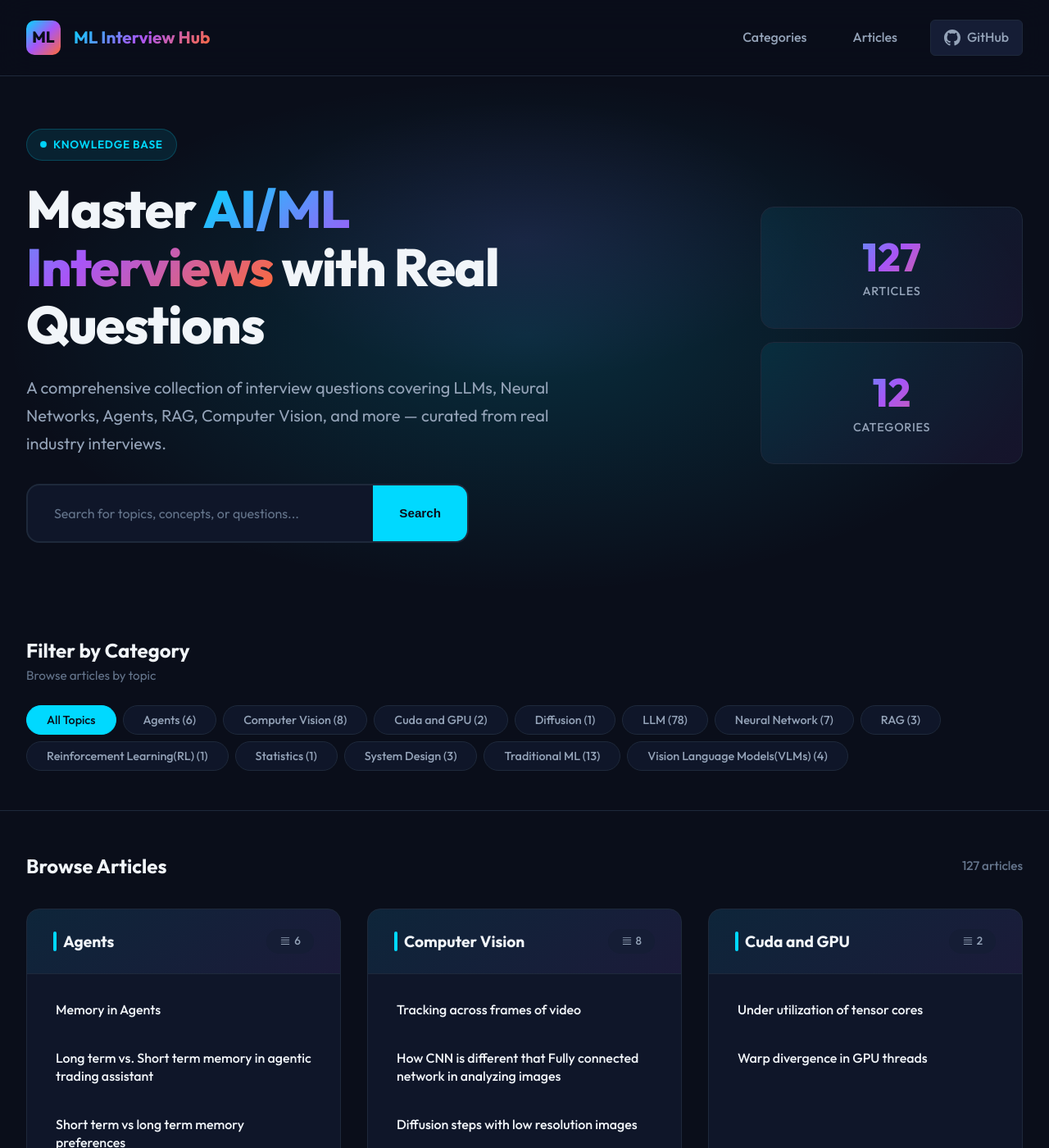
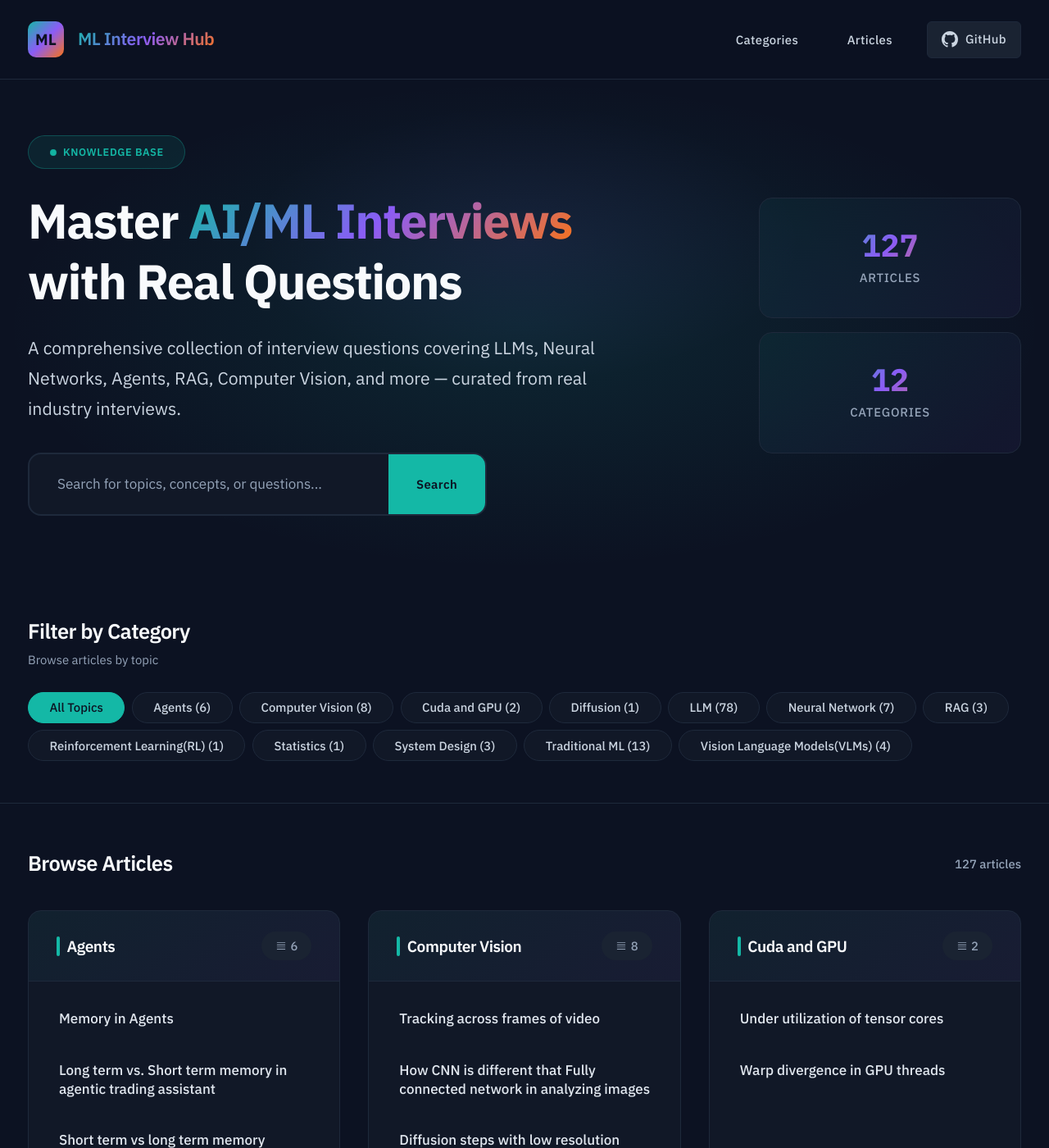
Before and after one commit to ayush1298/ML-Interview-Based-Blogs, a Jekyll site: the page built from index.md, in a window 1280 px wide and 1400 px high. Shown: the whole window at 82% size. Built offline with Jekyll 4.4.1, drawn with Linux system fonts in a browser that asks for light colours.

Commit message:
update fonts

```diff
--- a/assets/css/style.css
+++ b/assets/css/style.css
@@ -1,43 +1,46 @@
 /* ========================================
-   ML Interview Blogs - Brutalist Tech Theme
+   ML Interview Blogs - Modern Reading Theme
    ======================================== */
 
-@import url('https://fonts.googleapis.com/css2?family=JetBrains+Mono:wght@400;500;600;700&family=Outfit:wght@300;400;500;600;700;800&display=swap');
+/* Premium font stack: IBM Plex for readability, Fira Code for code */
+@import url('https://fonts.googleapis.com/css2?family=IBM+Plex+Sans:ital,wght@0,300;0,400;0,500;0,600;0,700&family=IBM+Plex+Serif:ital,wght@0,400;0,500;0,600;1,400&family=Fira+Code:wght@400;500;600&display=swap');
 
 :root {
-  /* Core palette - Midnight blue with electric accents */
-  --bg-primary: #0a0e1a;
-  --bg-secondary: #0f1629;
-  --bg-tertiary: #151d35;
-  --bg-elevated: #1a2342;
+  /* Core palette - Deep navy with warm accents */
+  --bg-primary: #0c1222;
+  --bg-secondary: #111827;
+  --bg-tertiary: #1a2332;
+  --bg-elevated: #1f2937;
 
-  /* Accent colors - Electric cyan and warm amber */
-  --accent-primary: #00d9ff;
-  --accent-secondary: #ff6b35;
-  --accent-tertiary: #a855f7;
-  --accent-success: #10b981;
-  --accent-warning: #fbbf24;
+  /* Accent colors - Teal and coral */
+  --accent-primary: #14b8a6;
+  --accent-secondary: #f97316;
+  --accent-tertiary: #8b5cf6;
+  --accent-success: #22c55e;
+  --accent-warning: #eab308;
 
-  /* Text colors */
-  --text-primary: #f1f5f9;
-  --text-secondary: #94a3b8;
-  --text-muted: #64748b;
-  --text-inverse: #0a0e1a;
+  /* Text colors - Optimized for reading */
+  --text-primary: #f8fafc;
+  --text-secondary: #cbd5e1;
+  --text-body: #e2e8f0;
+  --text-muted: #94a3b8;
+  --text-inverse: #0c1222;
 
   /* Border and divider */
   --border-primary: #1e293b;
-  --border-accent: #00d9ff33;
+  --border-subtle: #334155;
+  --border-accent: rgba(20, 184, 166, 0.3);
 
   /* Gradients */
-  --gradient-hero: linear-gradient(135deg, #00d9ff 0%, #a855f7 50%, #ff6b35 100%);
-  --gradient-card: linear-gradient(145deg, rgba(0,217,255,0.08) 0%, rgba(168,85,247,0.08) 100%);
-  --gradient-glow: radial-gradient(ellipse at center, rgba(0,217,255,0.15) 0%, transparent 70%);
+  --gradient-hero: linear-gradient(135deg, #14b8a6 0%, #8b5cf6 50%, #f97316 100%);
+  --gradient-card: linear-gradient(145deg, rgba(20,184,166,0.06) 0%, rgba(139,92,246,0.06) 100%);
+  --gradient-glow: radial-gradient(ellipse at center, rgba(20,184,166,0.12) 0%, transparent 70%);
 
   /* Shadows */
-  --shadow-sm: 0 2px 8px rgba(0,0,0,0.3);
-  --shadow-md: 0 4px 20px rgba(0,0,0,0.4);
-  --shadow-lg: 0 8px 40px rgba(0,0,0,0.5);
-  --shadow-glow: 0 0 30px rgba(0,217,255,0.2);
+  --shadow-sm: 0 2px 8px rgba(0,0,0,0.25);
+  --shadow-md: 0 4px 16px rgba(0,0,0,0.35);
+  --shadow-lg: 0 8px 32px rgba(0,0,0,0.45);
+  --shadow-glow: 0 0 40px rgba(20,184,166,0.15);
 
   /* Spacing */
   --space-xs: 0.25rem;
@@ -55,9 +58,34 @@
   --radius-xl: 24px;
   --radius-full: 9999px;
 
-  /* Typography */
-  --font-sans: 'Outfit', system-ui, -apple-system, sans-serif;
-  --font-mono: 'JetBrains Mono', 'Fira Code', monospace;
+  /* Typography - Premium readable fonts */
+  --font-sans: 'IBM Plex Sans', -apple-system, BlinkMacSystemFont, 'Segoe UI', sans-serif;
+  --font-serif: 'IBM Plex Serif', Georgia, 'Times New Roman', serif;
+  --font-mono: 'Fira Code', 'SF Mono', 'Monaco', 'Consolas', monospace;
+
+  /* Font sizes - Fluid typography scale */
+  --text-xs: 0.75rem;
+  --text-sm: 0.875rem;
+  --text-base: 1rem;
+  --text-lg: 1.125rem;
+  --text-xl: 1.25rem;
+  --text-2xl: 1.5rem;
+  --text-3xl: 1.875rem;
+  --text-4xl: 2.25rem;
+  --text-5xl: 3rem;
+
+  /* Line heights for optimal readability */
+  --leading-tight: 1.25;
+  --leading-snug: 1.4;
+  --leading-normal: 1.6;
+  --leading-relaxed: 1.75;
+  --leading-loose: 2;
+
+  /* Letter spacing */
+  --tracking-tight: -0.025em;
+  --tracking-normal: 0;
+  --tracking-wide: 0.025em;
+  --tracking-wider: 0.05em;
 
   /* Animation */
   --transition-fast: 150ms ease;
@@ -76,14 +104,24 @@ html {
   scroll-behavior: smooth;
   -webkit-font-smoothing: antialiased;
   -moz-osx-font-smoothing: grayscale;
+  text-rendering: optimizeLegibility;
+  font-size: 16px;
+}
+
+@media (min-width: 1200px) {
+  html {
+    font-size: 17px;
+  }
 }
 
 body {
   font-family: var(--font-sans);
+  font-weight: 400;
   background: var(--bg-primary);
-  color: var(--text-primary);
-  line-height: 1.6;
+  color: var(--text-body);
+  line-height: var(--leading-relaxed);
   min-height: 100vh;
+  letter-spacing: var(--tracking-normal);
 }
 
 /* Layout Container */
@@ -100,7 +138,7 @@ body {
   position: sticky;
   top: 0;
   z-index: 100;
-  background: rgba(10, 14, 26, 0.85);
+  background: rgba(12, 18, 34, 0.9);
   backdrop-filter: blur(20px);
   border-bottom: 1px solid var(--border-primary);
 }
@@ -120,25 +158,27 @@ body {
 }
 
 .nav-logo__icon {
-  width: 42px;
-  height: 42px;
+  width: 44px;
+  height: 44px;
   background: var(--gradient-hero);
   border-radius: var(--radius-md);
   display: flex;
   align-items: center;
   justify-content: center;
-  font-weight: 800;
-  font-size: 1.2rem;
+  font-weight: 700;
+  font-size: var(--text-lg);
   color: var(--text-inverse);
+  font-family: var(--font-sans);
 }
 
 .nav-logo__text {
-  font-weight: 700;
-  font-size: 1.3rem;
+  font-weight: 600;
+  font-size: var(--text-xl);
   background: var(--gradient-hero);
   -webkit-background-clip: text;
   -webkit-text-fill-color: transparent;
   background-clip: text;
+  letter-spacing: var(--tracking-tight);
 }
 
 .nav-links {
@@ -151,10 +191,12 @@ body {
 .nav-links a {
   color: var(--text-secondary);
   font-weight: 500;
+  font-size: var(--text-sm);
   text-decoration: none;
   padding: var(--space-sm) var(--space-md);
   border-radius: var(--radius-sm);
   transition: all var(--transition-fast);
+  letter-spacing: var(--tracking-wide);
 }
 
 .nav-links a:hover {
@@ -200,7 +242,7 @@ body {
   transform: translateX(-50%);
   width: 800px;
   height: 400px;
-  background: radial-gradient(ellipse, rgba(168,85,247,0.1) 0%, transparent 60%);
+  background: radial-gradient(ellipse, rgba(139,92,246,0.08) 0%, transparent 60%);
   pointer-events: none;
 }
 
@@ -214,22 +256,22 @@ body {
 }
 
 .hero__content {
-  max-width: 700px;
+  max-width: 720px;
 }
 
 .hero__eyebrow {
   display: inline-flex;
   align-items: center;
   gap: var(--space-sm);
-  padding: var(--space-sm) var(--space-md);
-  background: rgba(0, 217, 255, 0.1);
+  padding: var(--space-sm) var(--space-lg);
+  background: rgba(20, 184, 166, 0.1);
   border: 1px solid var(--border-accent);
   border-radius: var(--radius-full);
-  font-size: 0.85rem;
+  font-size: var(--text-xs);
   font-weight: 600;
   color: var(--accent-primary);
   text-transform: uppercase;
-  letter-spacing: 0.05em;
+  letter-spacing: var(--tracking-wider);
   margin-bottom: var(--space-lg);
 }
 
@@ -248,11 +290,12 @@ body {
 }
 
 .hero__title {
-  font-size: clamp(2.5rem, 5vw, 4rem);
-  font-weight: 800;
-  line-height: 1.1;
+  font-size: clamp(2.5rem, 5vw, 3.5rem);
+  font-weight: 700;
+  line-height: var(--leading-tight);
   margin-bottom: var(--space-lg);
-  letter-spacing: -0.02em;
+  letter-spacing: var(--tracking-tight);
+  color: var(--text-primary);
 }
 
 .hero__title span {
@@ -263,16 +306,17 @@ body {
 }
 
 .hero__subtitle {
-  font-size: 1.25rem;
+  font-size: var(--text-xl);
   color: var(--text-secondary);
-  line-height: 1.7;
+  line-height: var(--leading-relaxed);
   margin-bottom: var(--space-xl);
+  font-weight: 400;
 }
 
 /* Search Bar */
 .search-wrapper {
   position: relative;
-  max-width: 540px;
+  max-width: 560px;
 }
 
 .search-bar {
@@ -295,8 +339,9 @@ body {
   background: transparent;
   border: none;
   color: var(--text-primary);
-  font-size: 1rem;
-  font-family: inherit;
+  font-size: var(--text-base);
+  font-family: var(--font-sans);
+  font-weight: 400;
 }
 
 .search-bar input::placeholder {
@@ -312,14 +357,16 @@ body {
   background: var(--accent-primary);
   border: none;
   color: var(--text-inverse);
-  font-weight: 700;
-  font-size: 0.95rem;
+  font-weight: 600;
+  font-size: var(--text-sm);
+  font-family: var(--font-sans);
   cursor: pointer;
   transition: all var(--transition-fast);
+  letter-spacing: var(--tracking-wide);
 }
 
 .search-bar button:hover {
-  background: #00c4e6;
+  background: #0d9488;
 }
 
 /* Stats Cards */
@@ -345,21 +392,22 @@ body {
 
 .stat-card__value {
   display: block;
-  font-size: 3rem;
-  font-weight: 800;
+  font-size: var(--text-4xl);
+  font-weight: 700;
   background: var(--gradient-hero);
   -webkit-background-clip: text;
   -webkit-text-fill-color: transparent;
   background-clip: text;
-  line-height: 1.2;
+  line-height: var(--leading-tight);
+  font-family: var(--font-sans);
 }
 
 .stat-card__label {
-  font-size: 0.9rem;
-  color: var(--text-secondary);
+  font-size: var(--text-sm);
+  color: var(--text-muted);
   font-weight: 500;
   text-transform: uppercase;
-  letter-spacing: 0.05em;
+  letter-spacing: var(--tracking-wider);
   margin-top: var(--space-xs);
 }
 
@@ -379,13 +427,15 @@ body {
 }
 
 .section-header h2 {
-  font-size: 1.5rem;
-  font-weight: 700;
+  font-size: var(--text-2xl);
+  font-weight: 600;
+  color: var(--text-primary);
+  letter-spacing: var(--tracking-tight);
 }
 
 .section-header p {
   color: var(--text-muted);
-  font-size: 0.95rem;
+  font-size: var(--text-sm);
 }
 
 .filter-chips {
@@ -401,15 +451,15 @@ body {
   border-radius: var(--radius-full);
   color: var(--text-secondary);
   font-weight: 500;
-  font-size: 0.9rem;
+  font-size: var(--text-sm);
   cursor: pointer;
   transition: all var(--transition-fast);
-  font-family: inherit;
+  font-family: var(--font-sans);
 }
 
 .chip:hover {
   background: var(--bg-tertiary);
-  border-color: var(--text-muted);
+  border-color: var(--border-subtle);
   color: var(--text-primary);
 }
 
@@ -434,13 +484,15 @@ body {
 }
 
 .articles-header h2 {
-  font-size: 1.5rem;
-  font-weight: 700;
+  font-size: var(--text-2xl);
+  font-weight: 600;
+  color: var(--text-primary);
+  letter-spacing: var(--tracking-tight);
 }
 
 #resultCount {
   color: var(--text-muted);
-  font-size: 0.95rem;
+  font-size: var(--text-sm);
   font-weight: 500;
 }
 
@@ -461,7 +513,7 @@ body {
 
 .category-block:hover {
   border-color: var(--accent-primary);
-  box-shadow: 0 0 40px rgba(0, 217, 255, 0.1);
+  box-shadow: 0 0 40px rgba(20, 184, 166, 0.08);
   transform: translateY(-4px);
 }
 
@@ -475,11 +527,13 @@ body {
 }
 
 .category-block__header h3 {
-  font-size: 1.2rem;
-  font-weight: 700;
+  font-size: var(--text-lg);
+  font-weight: 600;
   display: flex;
   align-items: center;
   gap: var(--space-sm);
+  color: var(--text-primary);
+  letter-spacing: var(--tracking-tight);
 }
 
 .category-block__header h3::before {
@@ -497,8 +551,8 @@ body {
   padding: var(--space-xs) var(--space-md);
   background: var(--bg-tertiary);
   border-radius: var(--radius-full);
-  font-size: 0.85rem;
-  color: var(--text-secondary);
+  font-size: var(--text-sm);
+  color: var(--text-muted);
   font-weight: 500;
 }
 
@@ -520,12 +574,13 @@ body {
 
 .article-item a {
   display: block;
-  color: var(--text-primary);
+  color: var(--text-body);
   font-weight: 500;
+  font-size: var(--text-base);
   text-decoration: none;
   margin-bottom: var(--space-xs);
   transition: color var(--transition-fast);
-  line-height: 1.4;
+  line-height: var(--leading-snug);
 }
 
 .article-item:hover a {
@@ -536,7 +591,7 @@ body {
   display: flex;
   flex-wrap: wrap;
   gap: var(--space-sm);
-  font-size: 0.8rem;
+  font-size: var(--text-xs);
   color: var(--text-muted);
 }
 
@@ -545,7 +600,7 @@ body {
   background: var(--bg-elevated);
   border-radius: var(--radius-sm);
   font-family: var(--font-mono);
-  font-size: 0.75rem;
+  font-size: var(--text-xs);
   color: var(--accent-tertiary);
 }
 
@@ -559,7 +614,7 @@ body {
   color: var(--accent-primary);
   font-weight: 600;
   text-decoration: none;
-  font-size: 0.9rem;
+  font-size: var(--text-sm);
 }
 
 .show-more-link a:hover {
@@ -572,6 +627,7 @@ body {
   text-align: center;
   padding: var(--space-3xl);
   color: var(--text-muted);
+  font-size: var(--text-base);
 }
 
 .loading::after {
@@ -601,13 +657,15 @@ body {
 }
 
 .empty-state h3 {
-  font-size: 1.5rem;
+  font-size: var(--text-xl);
+  font-weight: 600;
   margin-bottom: var(--space-sm);
   color: var(--text-primary);
 }
 
 .empty-state p {
   color: var(--text-muted);
+  font-size: var(--text-base);
 }
 
 /* ========================================
@@ -628,8 +686,8 @@ body {
 }
 
 .footer__logo {
-  font-weight: 700;
-  font-size: 1.1rem;
+  font-weight: 600;
+  font-size: var(--text-lg);
   background: var(--gradient-hero);
   -webkit-background-clip: text;
   -webkit-text-fill-color: transparent;
@@ -644,7 +702,7 @@ body {
 .footer__links a {
   color: var(--text-muted);
   text-decoration: none;
-  font-size: 0.9rem;
+  font-size: var(--text-sm);
   transition: color var(--transition-fast);
 }
 
@@ -654,14 +712,14 @@ body {
 
 .footer__copyright {
   color: var(--text-muted);
-  font-size: 0.85rem;
+  font-size: var(--text-sm);
 }
 
 /* ========================================
    Article View Page
    ======================================== */
 .article-view {
-  max-width: 900px;
+  max-width: 800px;
   margin: 0 auto;
   padding: var(--space-2xl) var(--space-xl);
 }
@@ -677,7 +735,7 @@ body {
   align-items: center;
   gap: var(--space-sm);
   margin-bottom: var(--space-lg);
-  font-size: 0.9rem;
+  font-size: var(--text-sm);
 }
 
 .breadcrumb a {
@@ -695,10 +753,12 @@ body {
 }
 
 .article-header h1 {
-  font-size: clamp(1.8rem, 4vw, 2.5rem);
-  font-weight: 800;
-  line-height: 1.2;
+  font-size: clamp(1.75rem, 4vw, 2.25rem);
+  font-weight: 700;
+  line-height: var(--leading-snug);
   margin-bottom: var(--space-md);
+  color: var(--text-primary);
+  letter-spacing: var(--tracking-tight);
 }
 
 .article-meta {
@@ -706,7 +766,7 @@ body {
   flex-wrap: wrap;
   gap: var(--space-md);
   color: var(--text-muted);
-  font-size: 0.9rem;
+  font-size: var(--text-sm);
 }
 
 .article-meta__item {
@@ -721,16 +781,19 @@ body {
   border: 1px solid var(--border-primary);
   border-radius: var(--radius-full);
   font-weight: 500;
-  font-size: 0.85rem;
+  font-size: var(--text-sm);
 }
 
-/* Article Content - Markdown Styling */
+/* ========================================
+   Article Content - Optimized for Reading
+   ======================================== */
 .article-content {
-  font-size: 1.1rem;
-  line-height: 1.8;
-  color: var(--text-secondary);
+  font-size: var(--text-lg);
+  line-height: var(--leading-loose);
+  color: var(--text-body);
 }
 
+/* Headings with clear hierarchy */
 .article-content h1,
 .article-content h2,
 .article-content h3,
@@ -738,40 +801,63 @@ body {
 .article-content h5,
 .article-content h6 {
   color: var(--text-primary);
-  font-weight: 700;
-  line-height: 1.3;
+  font-weight: 600;
+  line-height: var(--leading-snug);
   margin: var(--space-2xl) 0 var(--space-md);
+  letter-spacing: var(--tracking-tight);
 }
 
-.article-content h1 { font-size: 2rem; }
-.article-content h2 { font-size: 1.6rem; border-bottom: 1px solid var(--border-primary); padding-bottom: var(--space-sm); }
-.article-content h3 { font-size: 1.3rem; }
-.article-content h4 { font-size: 1.15rem; }
+.article-content h1 {
+  font-size: var(--text-3xl);
+  font-weight: 700;
+}
 
+.article-content h2 {
+  font-size: var(--text-2xl);
+  border-bottom: 1px solid var(--border-primary);
+  padding-bottom: var(--space-sm);
+}
+
+.article-content h3 {
+  font-size: var(--text-xl);
+}
+
+.article-content h4 {
+  font-size: var(--text-lg);
+}
+
+/* Paragraphs with comfortable spacing */
 .article-content p {
   margin-bottom: var(--space-lg);
+  font-weight: 400;
 }
 
+/* Links */
 .article-content a {
   color: var(--accent-primary);
   text-decoration: underline;
+  text-decoration-thickness: 1px;
   text-underline-offset: 3px;
+  transition: all var(--transition-fast);
 }
 
 .article-content a:hover {
-  color: #00c4e6;
+  color: #0d9488;
+  text-decoration-thickness: 2px;
 }
 
+/* Emphasis */
 .article-content strong {
   color: var(--text-primary);
   font-weight: 600;
 }
 
 .article-content em {
+  font-style: italic;
   color: var(--text-secondary);
 }
 
-/* Lists */
+/* Lists with proper spacing */
 .article-content ul,
 .article-content ol {
   margin-bottom: var(--space-lg);
@@ -780,48 +866,60 @@ body {
 
 .article-content li {
   margin-bottom: var(--space-sm);
+  line-height: var(--leading-relaxed);
 }
 
 .article-content li::marker {
   color: var(--accent-primary);
 }
 
-/* Code Blocks */
+/* Nested lists */
+.article-content li > ul,
+.article-content li > ol {
+  margin-top: var(--space-sm);
+  margin-bottom: 0;
+}
+
+/* Code - Inline */
 .article-content code {
   font-family: var(--font-mono);
   font-size: 0.9em;
   background: var(--bg-tertiary);
-  padding: 2px 6px;
+  padding: 3px 8px;
   border-radius: var(--radius-sm);
   color: var(--accent-secondary);
+  font-weight: 500;
 }
 
+/* Code - Blocks */
 .article-content pre {
   background: var(--bg-secondary);
   border: 1px solid var(--border-primary);
   border-radius: var(--radius-md);
   padding: var(--space-lg);
   overflow-x: auto;
-  margin: var(--space-lg) 0;
+  margin: var(--space-xl) 0;
 }
 
 .article-content pre code {
   background: none;
   padding: 0;
   color: var(--text-secondary);
-  font-size: 0.9rem;
-  line-height: 1.6;
+  font-size: var(--text-sm);
+  line-height: var(--leading-relaxed);
+  font-weight: 400;
 }
 
 /* Blockquotes */
 .article-content blockquote {
-  margin: var(--space-lg) 0;
-  padding: var(--space-md) var(--space-xl);
+  margin: var(--space-xl) 0;
+  padding: var(--space-lg) var(--space-xl);
   background: var(--bg-tertiary);
   border-left: 4px solid var(--accent-primary);
   border-radius: 0 var(--radius-md) var(--radius-md) 0;
   color: var(--text-secondary);
   font-style: italic;
+  font-size: var(--text-base);
 }
 
 .article-content blockquote p:last-child {
@@ -832,8 +930,8 @@ body {
 .article-content table {
   width: 100%;
   border-collapse: collapse;
-  margin: var(--space-lg) 0;
-  font-size: 0.95rem;
+  margin: var(--space-xl) 0;
+  font-size: var(--text-base);
 }
 
 .article-content th,
@@ -841,6 +939,7 @@ body {
   padding: var(--space-md);
   text-align: left;
   border: 1px solid var(--border-primary);
+  line-height: var(--leading-normal);
 }
 
 .article-content th {
@@ -850,7 +949,7 @@ body {
 }
 
 .article-content tr:nth-child(even) {
-  background: var(--bg-secondary);
+  background: rgba(30, 41, 59, 0.5);
 }
 
 /* Images */
@@ -858,19 +957,19 @@ body {
   max-width: 100%;
   height: auto;
   border-radius: var(--radius-md);
-  margin: var(--space-lg) 0;
+  margin: var(--space-xl) 0;
   border: 1px solid var(--border-primary);
   display: block;
 }
 
 .article-content figure {
-  margin: var(--space-xl) 0;
+  margin: var(--space-2xl) 0;
 }
 
 .article-content figcaption {
   text-align: center;
   color: var(--text-muted);
-  font-size: 0.9rem;
+  font-size: var(--text-sm);
   margin-top: var(--space-sm);
   font-style: italic;
 }
@@ -894,12 +993,13 @@ body {
   color: var(--text-inverse);
   text-decoration: none;
   font-weight: 600;
+  font-size: var(--text-sm);
   border-radius: var(--radius-md);
   transition: all var(--transition-fast);
 }
 
 .btn-back:hover {
-  background: #00c4e6;
+  background: #0d9488;
   transform: translateX(-4px);
 }
 
@@ -909,15 +1009,15 @@ body {
 }
 
 /* ========================================
-   Syntax Highlighting (Prism-like)
+   Syntax Highlighting
    ======================================== */
-.article-content pre code .keyword { color: #ff7b72; }
-.article-content pre code .string { color: #a5d6ff; }
-.article-content pre code .number { color: #79c0ff; }
-.article-content pre code .comment { color: #8b949e; font-style: italic; }
-.article-content pre code .function { color: #d2a8ff; }
-.article-content pre code .class-name { color: #ffa657; }
-.article-content pre code .operator { color: #ff7b72; }
+.article-content pre code .keyword { color: #f472b6; }
+.article-content pre code .string { color: #86efac; }
+.article-content pre code .number { color: #93c5fd; }
+.article-content pre code .comment { color: #6b7280; font-style: italic; }
+.article-content pre code .function { color: #c4b5fd; }
+.article-content pre code .class-name { color: #fbbf24; }
+.article-content pre code .operator { color: #f472b6; }
 
 /* ========================================
    Responsive Design
@@ -944,6 +1044,10 @@ body {
 }
 
 @media (max-width: 768px) {
+  html {
+    font-size: 15px;
+  }
+
   .container {
     padding: 0 var(--space-md);
   }
@@ -959,11 +1063,11 @@ body {
   }
 
   .hero__title {
-    font-size: 2rem;
+    font-size: var(--text-3xl);
   }
 
   .hero__subtitle {
-    font-size: 1.1rem;
+    font-size: var(--text-base);
   }
 
   .search-bar {
@@ -984,11 +1088,15 @@ body {
   }
 
   .stat-card__value {
-    font-size: 2.2rem;
+    font-size: var(--text-3xl);
   }
 
   .article-view {
     padding: var(--space-lg);
+  }
+
+  .article-content {
+    font-size: var(--text-base);
   }
 }
 
```
Also changed, not shown: view.html (+149 -85 lines), .github/workflows/deploy.yml (added).
